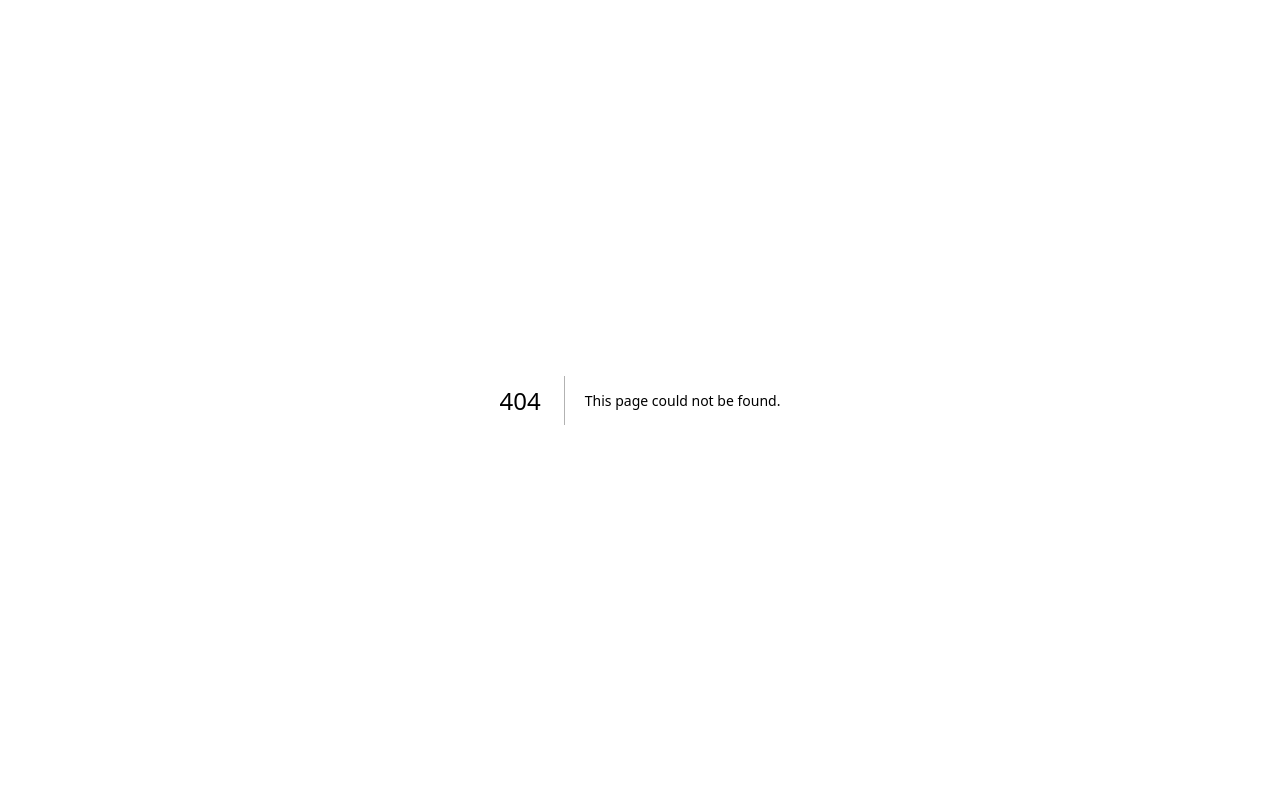
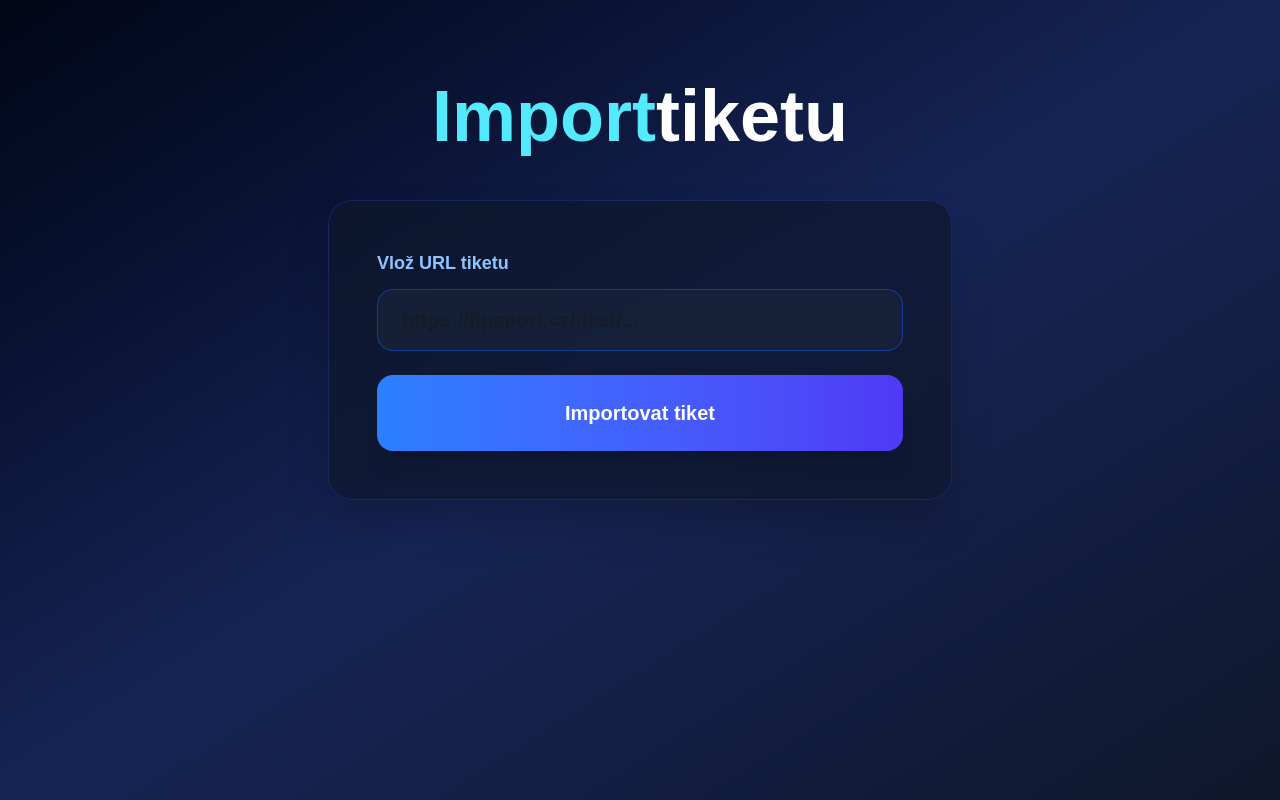
Before and after one commit to Vocetak/TiketLab-web, a Next.js app: page /Import in a window 1280 px wide. Before the commit this address had no page. Built offline with nearby package versions, Linux system fonts and the light colour scheme.

Commit message:
přidání navigace + import stránky

```diff
--- /dev/null
+++ b/app/Import/page.tsx
@@ -0,0 +1,33 @@
+export default function ImportPage() {
+  return (
+    <div className="min-h-screen bg-gradient-to-br from-slate-950 via-blue-950 to-slate-900 py-20">
+      <div className="max-w-2xl mx-auto px-6">
+        <h1 className="text-5xl md:text-7xl font-extrabold text-center mb-12">
+          <span className="text-cyan-300">Import</span>
+          <span className="text-white">tiketu</span>
+        </h1>
+
+        <div className="bg-slate-900/70 backdrop-blur-md rounded-3xl p-12 border border-blue-900/50 shadow-2xl">
+          <form className="space-y-6">
+            <div>
+              <label className="block text-lg font-semibold mb-3 text-blue-300">
+                Vlož URL tiketu
+              </label>
+              <input
+                type="url"
+                placeholder="https://tipsport.cz/tiket/..."
+                className="w-full px-6 py-4 bg-slate-800/50 border border-blue-600/50 rounded-2xl text-xl font-semibold focus:outline-none focus:ring-4 focus:ring-blue-500/30"
+              />
+            </div>
+            <button
+              type="submit"
+              className="w-full bg-gradient-to-r from-blue-500 to-indigo-600 hover:from-blue-600 hover:to-indigo-700 text-white font-bold py-6 px-8 rounded-2xl text-xl shadow-xl transition-all duration-300 hover:scale-105"
+            >
+              Importovat tiket
+            </button>
+          </form>
+        </div>
+      </div>
+    </div>
+  );
+}
--- /dev/null
+++ b/app/layout.tsx
@@ -0,0 +1,38 @@
+import Link from 'next/link';
+import './globals.css';
+
+export default function RootLayout({
+  children,
+}: {
+  children: React.ReactNode;
+}) {
+  return (
+    <html lang="cs">
+      <body className="min-h-screen bg-gradient-to-br from-slate-950 via-blue-950 to-slate-900">
+        {/* Header */}
+        <header className="bg-slate-900/80 backdrop-blur-md border-b border-blue-900/50 sticky top-0 z-50">
+          <nav className="max-w-6xl mx-auto px-6 py-4 flex items-center justify-between">
+            <Link href="/" className="flex items-center space-x-2">
+              <img src="/logo.png" alt="TiketLab" className="h-10 w-auto" />
+              <span className="text-2xl font-bold text-cyan-300">TiketLab</span>
+            </Link>
+
+            <div className="flex space-x-6">
+              <Link href="/import" className="text-lg font-semibold text-blue-300 hover:text-white transition-colors">
+                Import tiketu
+              </Link>
+              <Link href="/stats" className="text-lg font-semibold text-blue-300 hover:text-white transition-colors">
+                Statistiky
+              </Link>
+              <Link href="/pricing" className="text-lg font-semibold text-blue-300 hover:text-white transition-colors">
+                Ceny
+              </Link>
+            </div>
+          </nav>
+        </header>
+
+        <main>{children}</main>
+      </body>
+    </html>
+  );
+}
```
Also changed, not shown: app/page.tsx (added), app/pricing/page.tsx (added), app/stats/page.tsx (added).
